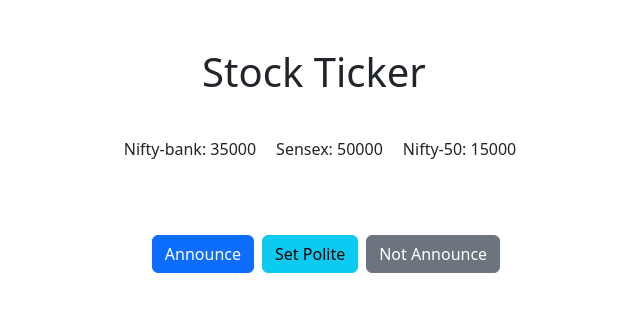
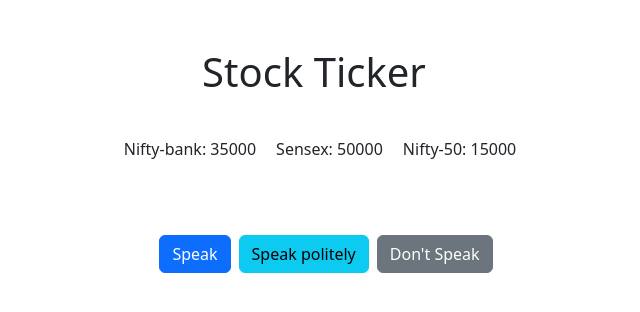
Before and after one commit to BarrierBreak/Accessible-Stock-Ticker, a Flask app: page / in a window 1280 px wide. Shown: the top 312 px of the page, without its empty margins (326-966 px from the left). Run offline with Flask 3, Linux system fonts and the light colour scheme.

Commit message:
Update index.html

```diff
--- a/templates/index.html
+++ b/templates/index.html
@@ -63,19 +63,19 @@
             <ul class="stock-ticker-list">
                 <li>
                     <button id="announceBtn" class="btn btn-primary me-2">
-                        Announce
+                        Speak
                         <span id="announceText" class="visually-hidden">Selected</span>
                     </button>
                 </li>
                 <li>
                     <button id="setPoliteBtn" class="btn btn-info me-2">
-                        Set Polite
+                        Speak politely
                         <span id="setPoliteText" class="visually-hidden">Selected</span>
                     </button>
                 </li>
                 <li>
                     <button id="notAnnounceBtn" class="btn btn-secondary me-2">
-                        Not Announce
+                        Don't Speak
                         <span id="notAnnounceText" class="visually-hidden">Selected</span>
                     </button>
                 </li>
```
